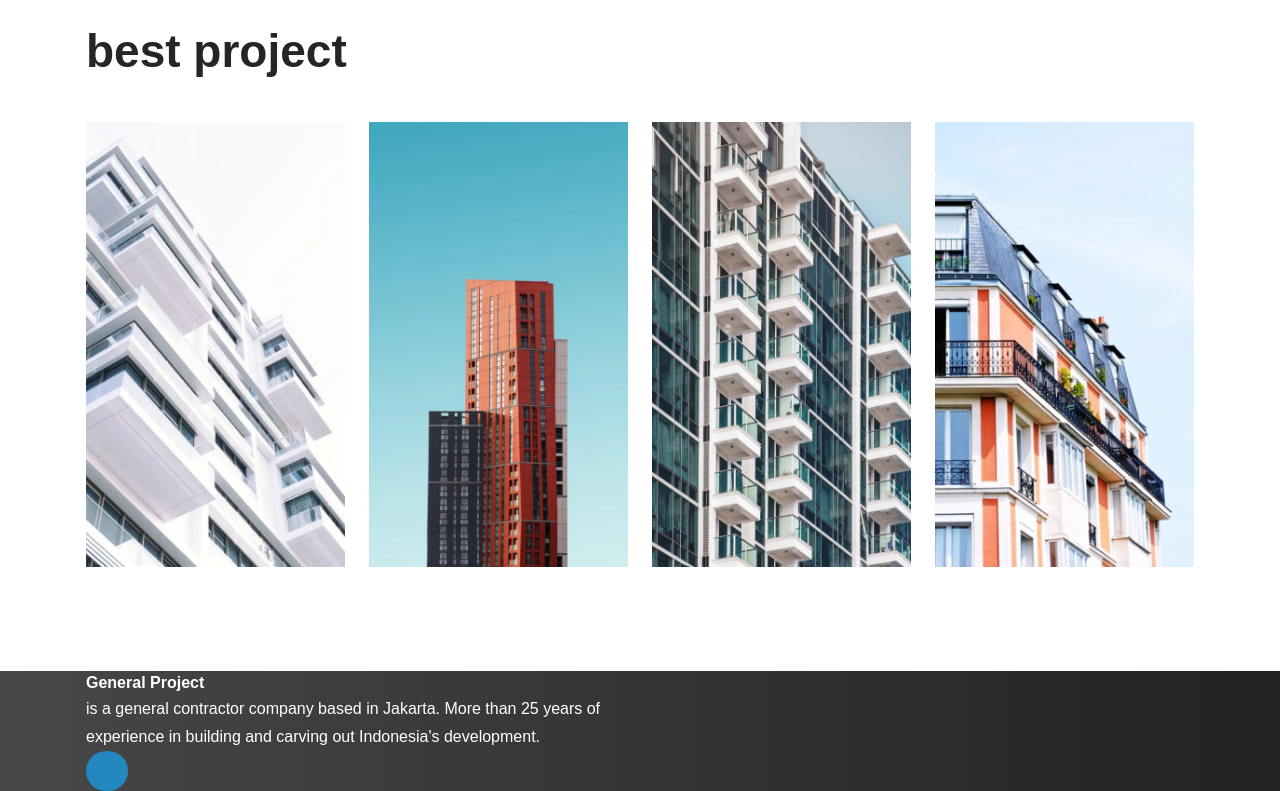
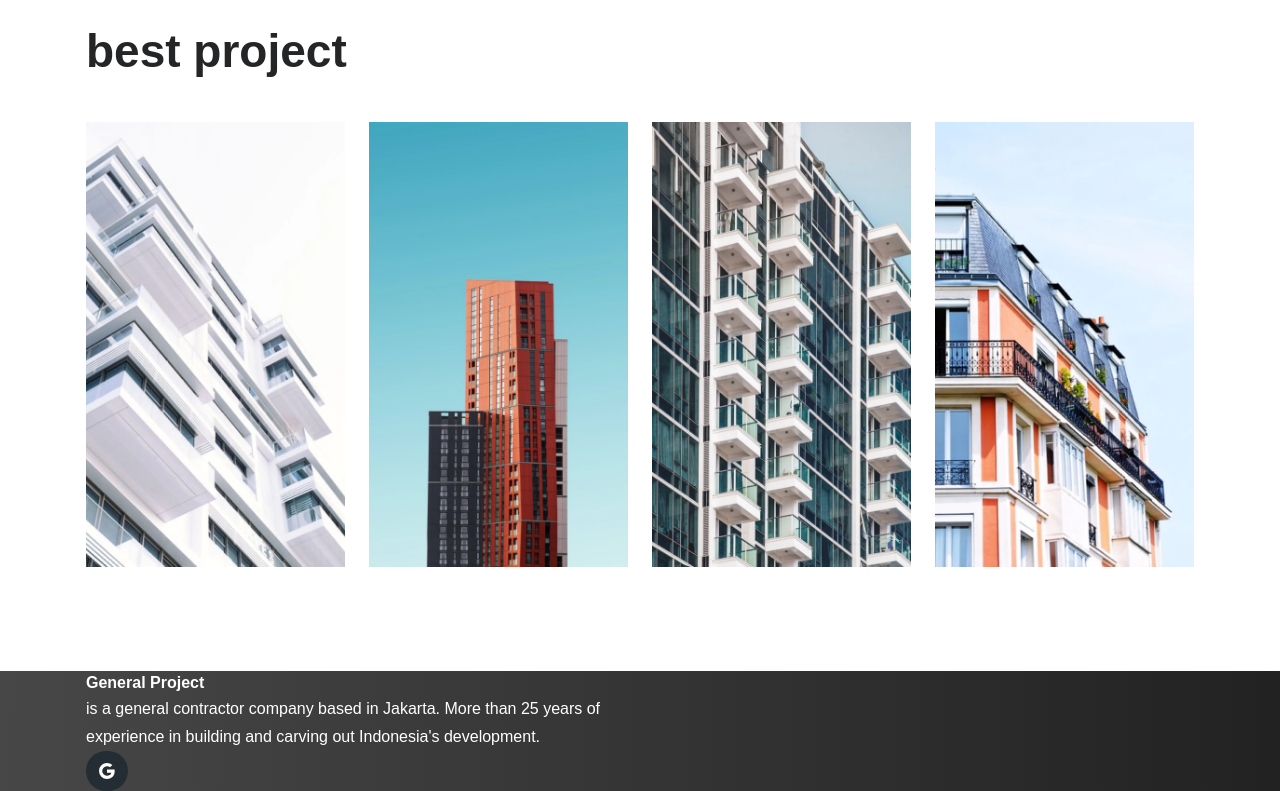
Before and after one commit to Deepakverma-556/architectural, a React (Create React App) app: page / in a window 1280 px wide. Shown: the part 3854-4645 px from the top of the page. Built offline with nearby package versions, Linux system fonts and the light colour scheme.

Commit message:
create a box & add SVG

```diff
--- a/src/components/Footer.jsx
+++ b/src/components/Footer.jsx
@@ -10,8 +10,10 @@ const Footer = () => {
                             <p className='font-poppins text-white font-semibold text-base leading-6'>General Project</p>
                             <p className='font-dm-sans text-white font-normal text-base leading-7'>is a general contractor company based in Jakarta. More than 25 years of experience in building and carving out Indonesia's development.</p>
                             <div>
-                                <div className='w-[42px] h-[40px] bg-dark-blue rounded-full'>
-
+                                <div className='w-[42px] h-[40px] bg-very-dark-blue rounded-full flex items-center justify-center hover:scale-110 transition-all duration-300'>
+                                    <svg xmlns="http://www.w3.org/2000/svg" width="16" height="16" fill="white" class="bi bi-google" viewBox="0 0 16 16">
+                                        <path d="M15.545 6.558a9.4 9.4 0 0 1 .139 1.626c0 2.434-.87 4.492-2.384 5.885h.002C11.978 15.292 10.158 16 8 16A8 8 0 1 1 8 0a7.7 7.7 0 0 1 5.352 2.082l-2.284 2.284A4.35 4.35 0 0 0 8 3.166c-2.087 0-3.86 1.408-4.492 3.304a4.8 4.8 0 0 0 0 3.063h.003c.635 1.893 2.405 3.301 4.492 3.301 1.078 0 2.004-.276 2.722-.764h-.003a3.7 3.7 0 0 0 1.599-2.431H8v-3.08z" />
+                                    </svg>
                                 </div>
                             </div>
                         </div>
--- a/tailwind.config.js
+++ b/tailwind.config.js
@@ -25,7 +25,9 @@ module.exports = {
         'light-gray': '#f6f6f6',
         light: '#e5e5e5',
         'dark-gray': '#939393',
-        bluee : "#BDDBEC"
+        bluee: "#BDDBEC",
+        'very-dark-blue':'#232D33'
+
 
       },
       fontFamily: {
```
